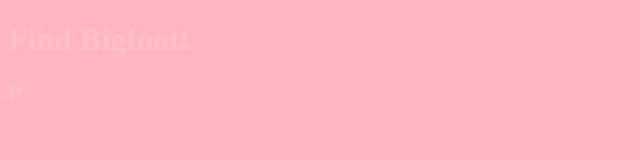
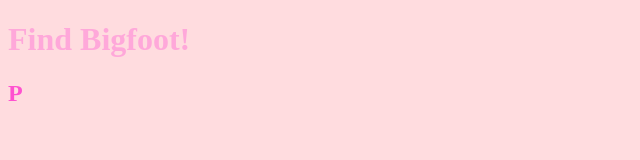
Before and after one commit to jluo9612/find-it, a plain HTML site: page begin-game.html in a window 1280 px wide. Shown: the whole page, without its empty margins (0-640 px from the left). Drawn offline with Linux system fonts and the light colour scheme.

Commit message:
Modify text colors on intro page

```diff
--- a/intro.css
+++ b/intro.css
@@ -1,14 +1,14 @@
 body {
-    background-color: lightpink;
+    background-color: #ffdcdf;
 }
 
 h1 {
     font-weight: bold;
-    color: pink;
+    color: #ffa8da;
 }
 
 h2 {
     font-weight: bold;
-    color: pink;
+    color: #ff52d0;
 
 }
```
